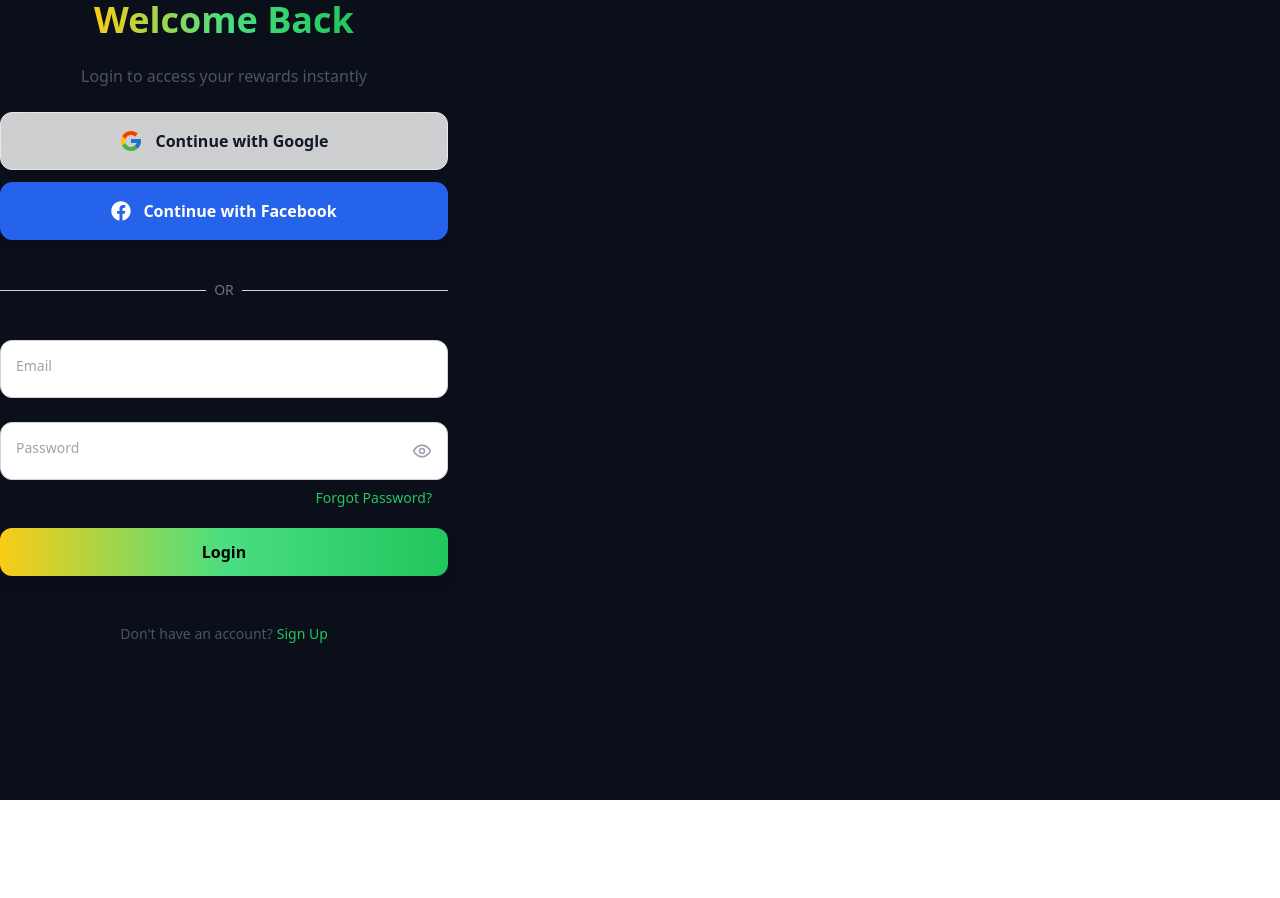
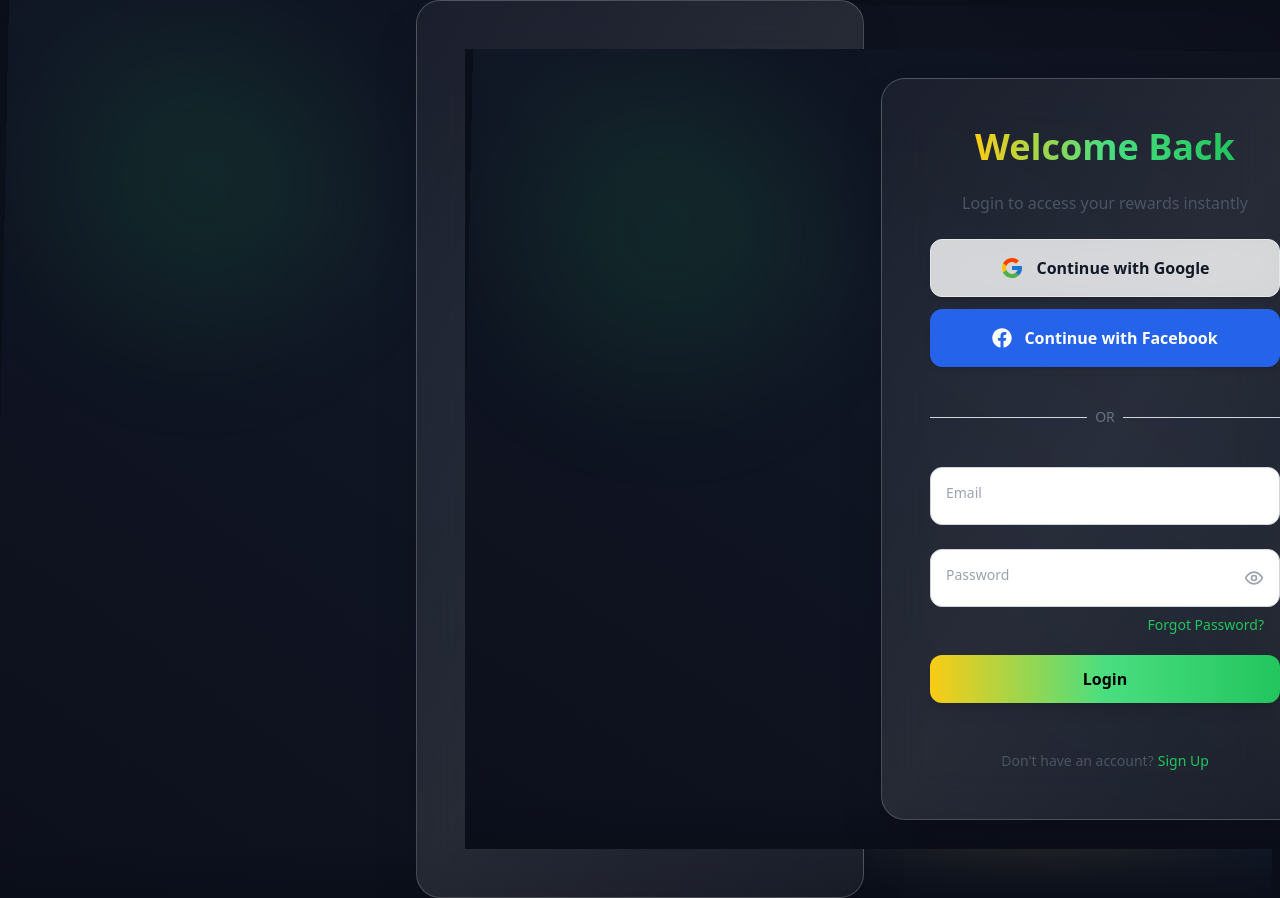
Before and after one commit to tool63/cashin, a Next.js app: page /login in a window 1280 px wide. Before the commit the page ends 800 px from the top, so only its background shows below. Built offline with nearby package versions, Linux system fonts and the light colour scheme.

Commit message:
Update layout.tsx

```diff
--- a/app/(auth)/layout.tsx
+++ b/app/(auth)/layout.tsx
@@ -1,6 +1,7 @@
 "use client";
 
 import React, { ReactNode } from "react";
+import { motion } from "framer-motion";
 
 interface AuthLayoutProps {
   children: ReactNode;
@@ -8,8 +9,39 @@ interface AuthLayoutProps {
 
 export default function AuthLayout({ children }: AuthLayoutProps) {
   return (
-    <div className="min-h-screen w-full bg-[#0B0F1A] relative overflow-hidden">
-      {children}
+    <div className="relative w-screen min-h-screen bg-[#0B0F1A] flex justify-center items-center overflow-hidden">
+
+      {/* ===================== Background Gradient ===================== */}
+      <motion.div
+        className="absolute inset-0 bg-gradient-to-tr from-[#0B0F1A] via-[#111827] to-[#0B0F1A] opacity-80"
+        animate={{ rotate: [0, 2, -2, 0] }}
+        transition={{ duration: 30, repeat: Infinity, ease: "easeInOut" }}
+      />
+
+      {/* ===================== Subtle Floating Blobs ===================== */}
+      <motion.div
+        className="absolute w-72 h-72 bg-green-500/10 rounded-full top-16 left-10 filter blur-3xl"
+        animate={{ y: [0, -30, 0], x: [0, 20, 0] }}
+        transition={{ duration: 15, repeat: Infinity, ease: "easeInOut" }}
+      />
+      <motion.div
+        className="absolute w-96 h-96 bg-yellow-400/10 rounded-full bottom-10 right-10 filter blur-3xl"
+        animate={{ y: [0, 20, 0], x: [0, -20, 0] }}
+        transition={{ duration: 20, repeat: Infinity, ease: "easeInOut" }}
+      />
+
+      {/* ===================== Glassmorphic Card ===================== */}
+      <motion.div
+        initial={{ opacity: 0, scale: 0.95 }}
+        animate={{ opacity: 1, scale: 1 }}
+        transition={{ duration: 0.8, ease: "easeOut" }}
+        className="relative z-10 w-full max-w-md p-8 sm:p-12 rounded-3xl bg-gradient-to-br from-white/5 via-white/10 to-white/5 backdrop-blur-xl shadow-2xl border border-white/20"
+      >
+        {children}
+      </motion.div>
+
+      {/* ===================== Optional Bottom Accent ===================== */}
+      <div className="absolute bottom-0 w-full h-24 bg-gradient-to-t from-[#0B0F1A] via-transparent to-transparent pointer-events-none" />
     </div>
   );
 }
```
